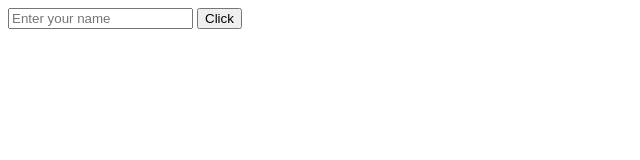
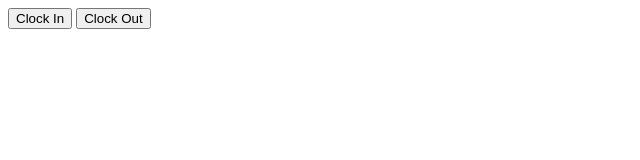
Before and after one commit to supasizeit/button-click-logger, a plain HTML site: page index.html in a window 1280 px wide. Shown: the whole page, without its empty margins (0-640 px from the left). Drawn offline with Linux system fonts and the light colour scheme.

Commit message:
Update index.html

```diff
--- a/index.html
+++ b/index.html
@@ -3,45 +3,37 @@
 <head>
 <meta charset="UTF-8">
 <meta name="viewport" content="width=device-width, initial-scale=1.0">
-    <title>Button Click Logger</title>
+<title>Clock In/Out Updater</title>
 </head>
 <body>
-    <input type="text" id="name" placeholder="Enter your name">
-    <button onclick="logClick()">Click</button>
+
+<button onclick="updateTime('Clock In')">Clock In</button>
+<button onclick="updateTime('Clock Out')">Clock Out</button>
 
 <script>
-        async function logClick() {
-            const name = document.getElementById('name').value;
-            if (!localStorage.getItem('name')) {
-                localStorage.setItem('name', name);
-            }
-            const response = await fetch('https://api.github.com/repos/supasizeit/button-click-logger/dispatches', {
-                method: 'POST',
+  async function updateTime(action) {
+    const taskId = '860rydqew';  // Your task ID
+    const description = `${action}: ${new Date().toISOString()}`;
+
+    const response = await fetch(`https://api.clickup.com/api/v2/task/${taskId}`, {
+      method: 'PUT',
       headers: {
-                    'Authorization': 'token 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',
-                    'Accept': 'application/vnd.github.everest-preview+json',
-                    'Content-Type': 'application/json'
+        'Content-Type': 'application/json',
+        'Authorization': 'pk_3841409_T8B1RJC73DOVSSHB5OVY544KBEHARK38',  // Your ClickUp API token
       },
       body: JSON.stringify({
-                    event_type: 'log-click',
-                    client_payload: {
-                        name: localStorage.getItem('name')
-                    }
-                })
-            });
-
-            console.log(response);  // Log the response object to the console
-            response.json().then(data => {
-                console.log(data);  // Log the response body as JSON to the console
+        description: description,  // This will replace the existing description
+      }),
     });
 
     if (response.ok) {
-                alert('Logged successfully');
+      const data = await response.json();
+      console.log('Task updated successfully:', data);
     } else {
-                alert('Failed to log');
+      console.error('Error:', await response.text());
     }
   }
+</script>
 
-    </script>
 </body>
 </html>
```
Lines whose indentation alone changed are shown as unchanged.
